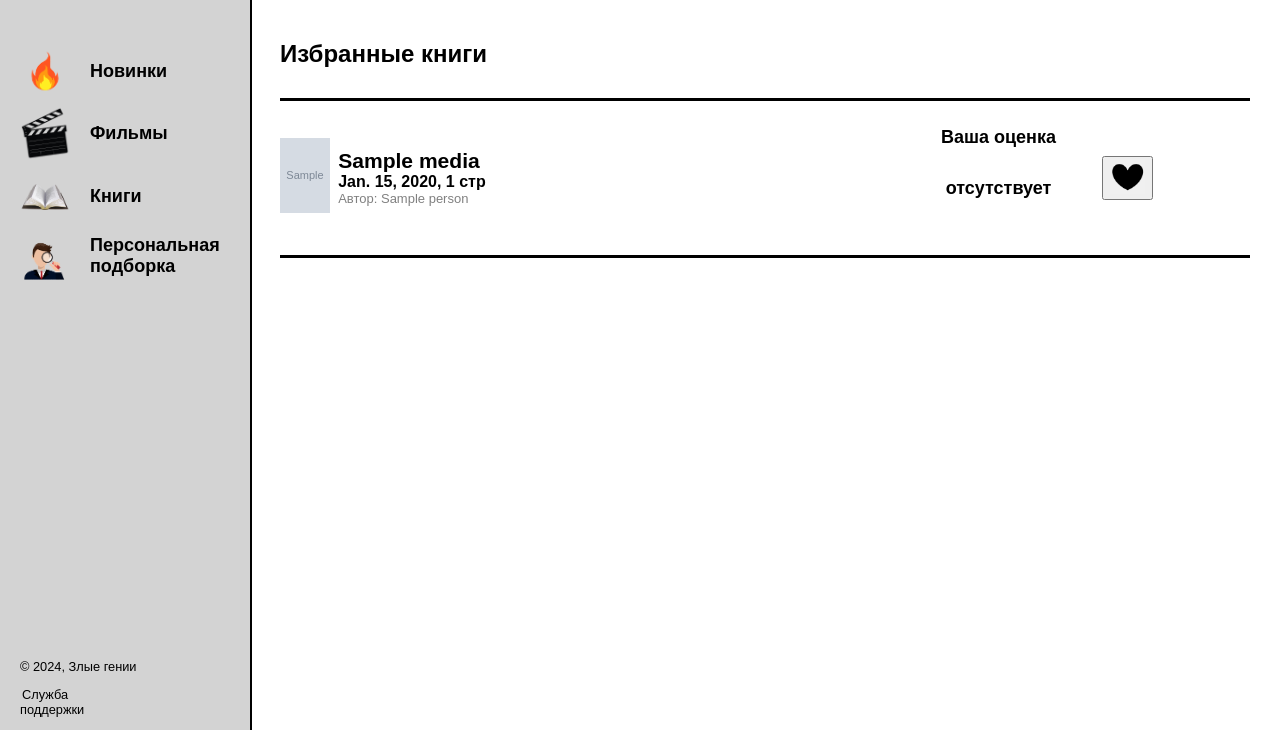
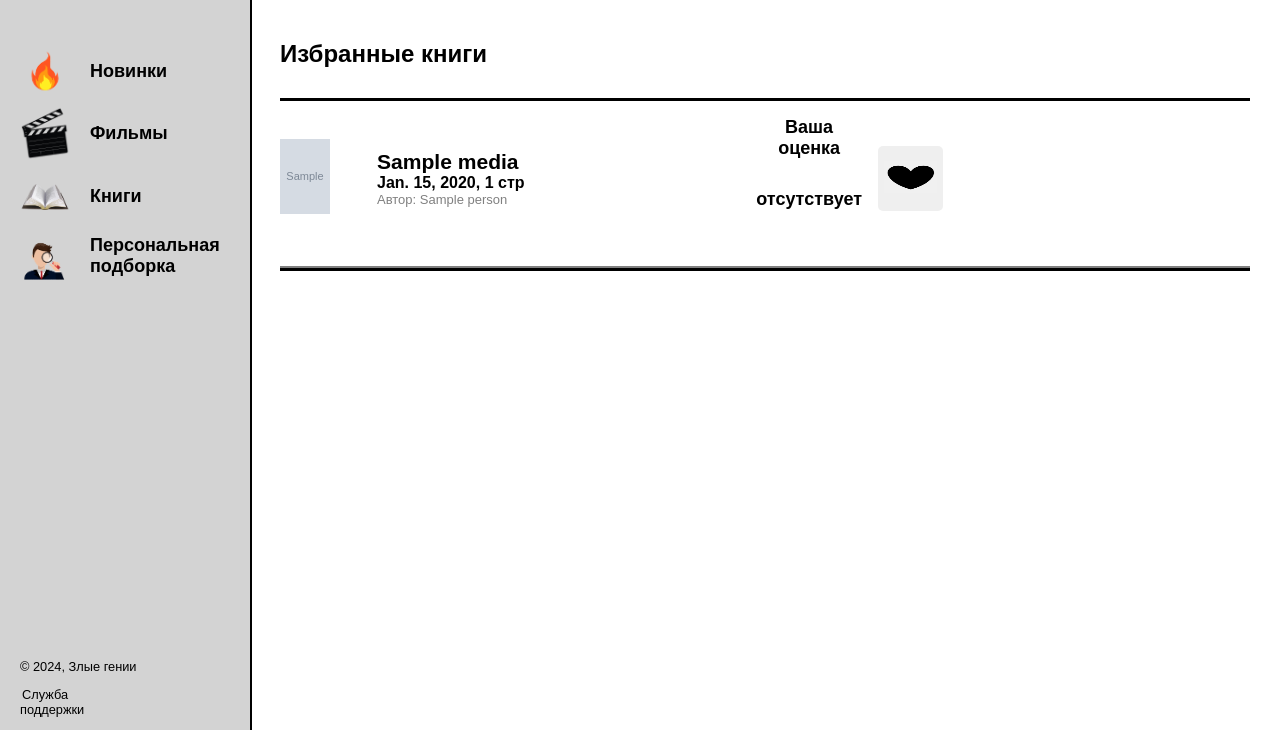
Before and after one commit to zlye-genii/project, a Django app: page /user/favorites/books in a window 1280 px wide. Shown: the part 70-800 px from the top of the page. Run offline with Django 5.2, Linux system fonts and the light colour scheme; a user stored in the database is signed in; tables that the repository leaves empty hold one stand-in row (values such as "Sample post"); grey boxes marked "Sample" are stand-in pictures.

Commit message:
add MANY things

```diff
--- a/static/css/novinki.css
+++ b/static/css/novinki.css
@@ -44,6 +44,11 @@
 .books .card div {
     width: 150px;
     height: 250px;
+}
+
+.films .card .liketxt,
+.books .card .liketxt {
+    height: 100px;
 }
 
 .films .card div img,
--- a/static/css/prochit.css
+++ b/static/css/prochit.css
@@ -14,10 +14,10 @@
 }
 
 .calendar-item {
+    border-bottom: 2px solid gray;
     display: grid;
-    grid-template-columns: 6% 40% auto 10% 10%;
+    grid-template-columns: 10% 40% 10% 10% auto;
     align-items: center;
-    padding-top: 10px;
     padding-bottom: 10px;
 }
 
@@ -98,12 +98,23 @@
 
 .likee {
     display: flex;
-    justify-content: flex-end;
+    justify-content: center;
+}
+
+.likee button {
+    width: 65px;
+    height: 65px;
+    border-radius: 5px;
+    border: none;
 }
 
 .likee button img{
-    width: 35px;
-    height: 35px;
+    width: 100%;
+    height: 50%;
+}
+
+.coments ul li p {
+    font-weight: bold;
 }
 
 .genre-item {
--- a/web/templates/movies.html
+++ b/web/templates/movies.html
@@ -276,11 +276,9 @@
                             </button>
                         </li>
                     </ul>
-            </div>
                 </div> {% endcomment %}
             </div>
     </main>
     {% comment %} <script src="button.js"></script> {% endcomment %}
 </body>
-
 </html>
```
Also changed, not shown: user/templates/read.html (+7 -4 lines). Lines whose indentation alone changed are shown as unchanged.
